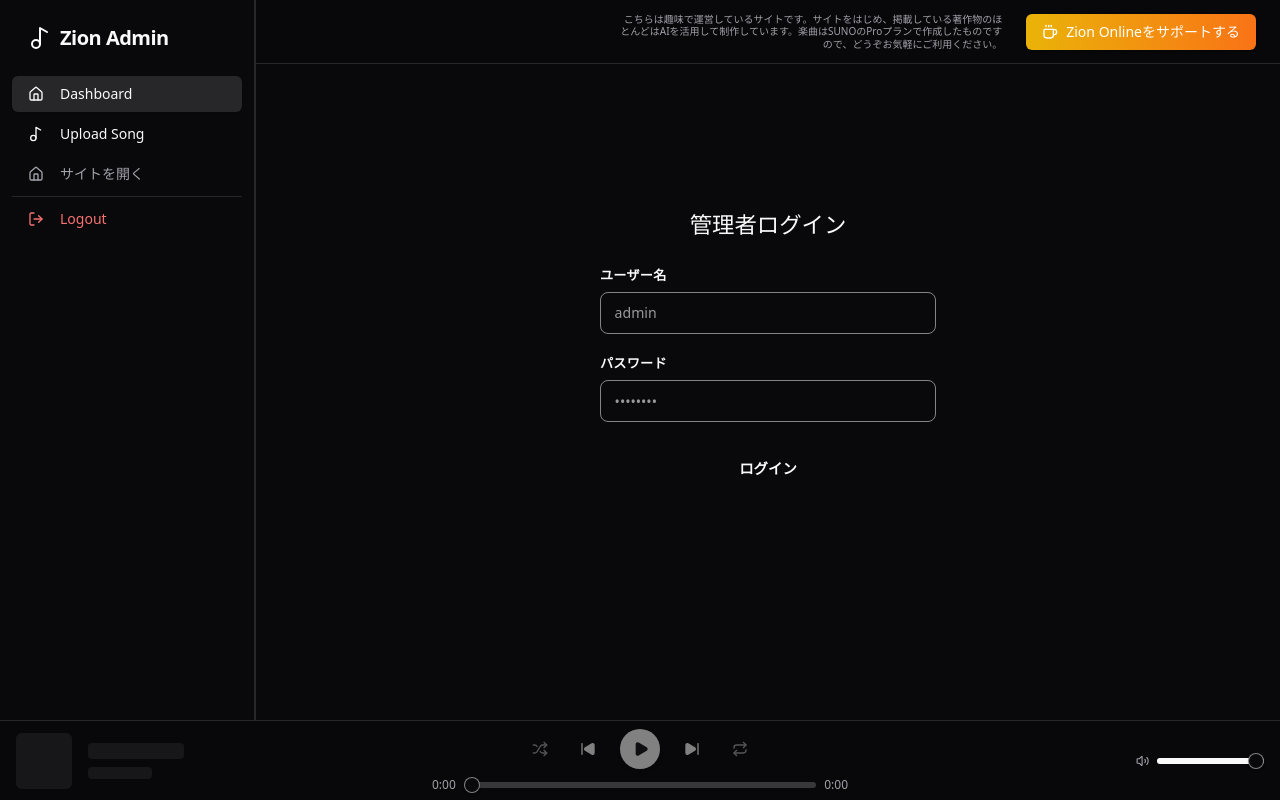
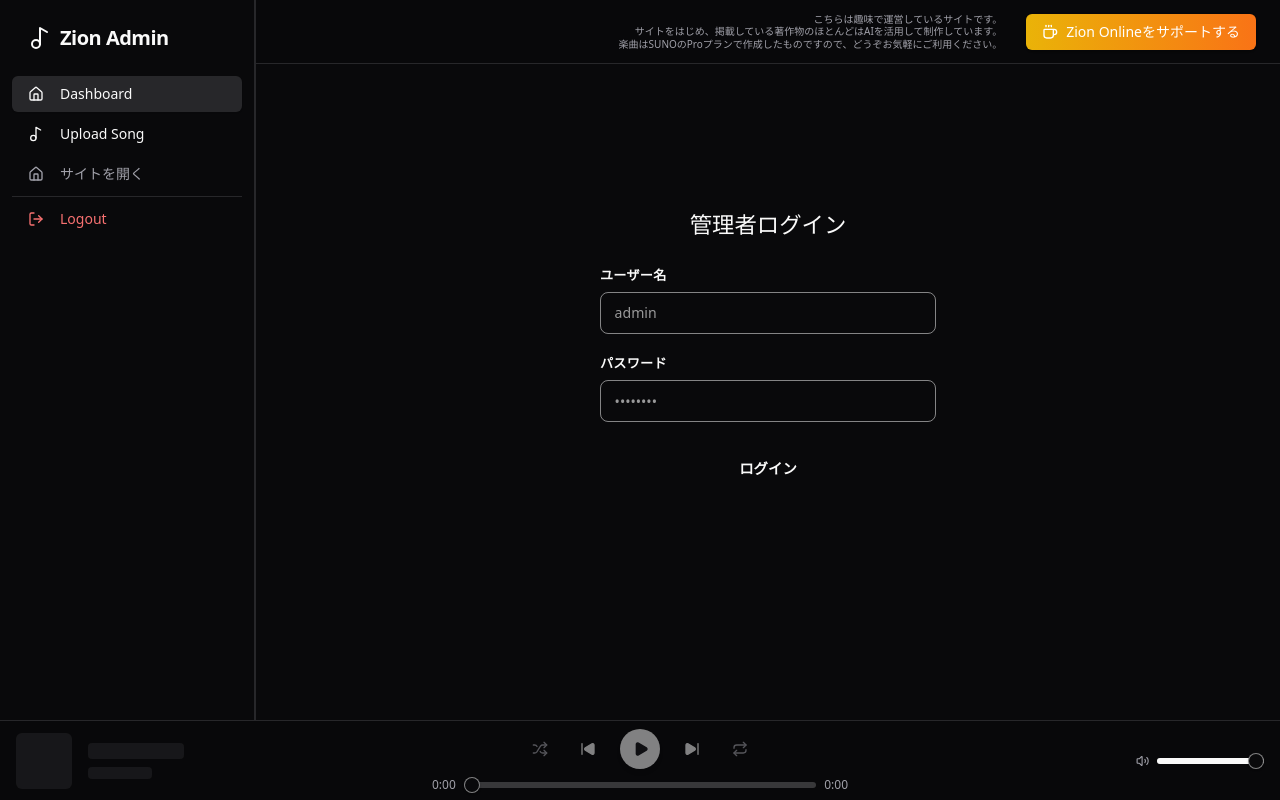
Before and after one commit to tokura1222/music-platform, a Next.js app: page /manage in a window 1280 px wide. Built offline with nearby package versions, Linux system fonts and the light colour scheme.

Commit message:
style: format disclaimer text with line breaks

```diff
--- a/src/app/layout.tsx
+++ b/src/app/layout.tsx
@@ -67,7 +67,9 @@ export default function RootLayout({
                 {/* Actions */}
                 <div className="ml-auto flex items-center space-x-4">
                   <div className="hidden lg:block text-[10px] text-muted-foreground mr-2 max-w-sm leading-tight text-right">
-                    こちらは趣味で運営しているサイトです。サイトをはじめ、掲載している著作物のほとんどはAIを活用して制作しています。楽曲はSUNOのProプランで作成したものですので、どうぞお気軽にご利用ください。
+                    こちらは趣味で運営しているサイトです。<br />
+                    サイトをはじめ、掲載している著作物のほとんどはAIを活用して制作しています。<br />
+                    楽曲はSUNOのProプランで作成したものですので、どうぞお気軽にご利用ください。
                   </div>
                   <DonateButton />
                 </div>
```
